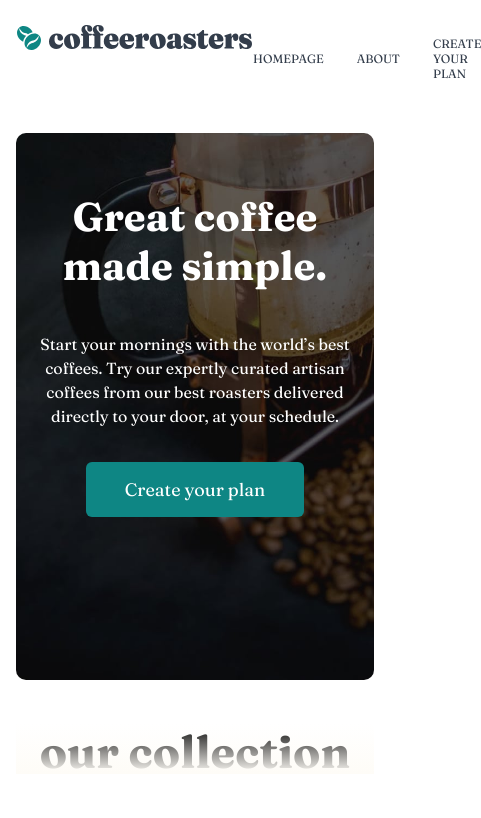
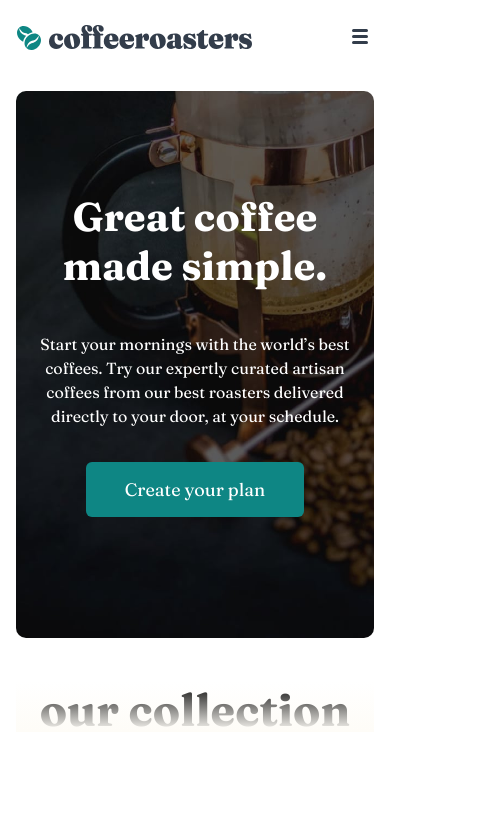
Before and after one commit to maha404/coffeeroasters-subscription-site, a React (Vite) app in the folder coffee-subscription-site/: page / in a window 390 px wide. Shown: the top 818 px of the page, 481 px wide, since content can reach past the window. Built offline with nearby package versions, Linux system fonts and the light colour scheme.

Commit message:
Implement responsive navigation using useScreenSize hook for dynamic layout adjustment

```diff
--- a/coffee-subscription-site/src/assets/MainLayout.tsx
+++ b/coffee-subscription-site/src/assets/MainLayout.tsx
@@ -2,12 +2,15 @@ import Navigation from "../Components/Navigation/Navigation";
 import NavigationMobile from "../Components/Navigation/NavigationMobile";
 import Footer from "../Components/Footer";
 import { Outlet } from "react-router";
+import useScreenSize  from "../screenSizeHook";
 
 export default function MainLayout() {
+
+    const screenSize = useScreenSize();
     return (
         <div className="main-container">
-            <Navigation />
-            {/* <NavigationMobile /> */}
+            {screenSize === "mobile" && <NavigationMobile />}
+            {screenSize === "desktop" && <Navigation />}
             <Outlet />
             <Footer />
         </div>
--- /dev/null
+++ b/coffee-subscription-site/src/screenSizeHook.tsx
@@ -0,0 +1,31 @@
+import { useEffect, useState } from "react";
+
+type ScreenSize = "mobile" | "desktop";
+
+const getScreenSize = (): ScreenSize => {
+  if (typeof window === "undefined") {
+    return "desktop";
+  }
+
+  return window.innerWidth < 768 ? "mobile" : "desktop";
+};
+
+export const useScreenSize = (): ScreenSize => {
+  const [screenSize, setScreenSize] = useState<ScreenSize>(getScreenSize);
+
+  useEffect(() => {
+    const handleResize = () => {
+      setScreenSize(getScreenSize());
+    };
+
+    window.addEventListener("resize", handleResize);
+
+    return () => {
+      window.removeEventListener("resize", handleResize);
+    };
+  }, []);
+
+  return screenSize;
+};
+
+export default useScreenSize;
```
